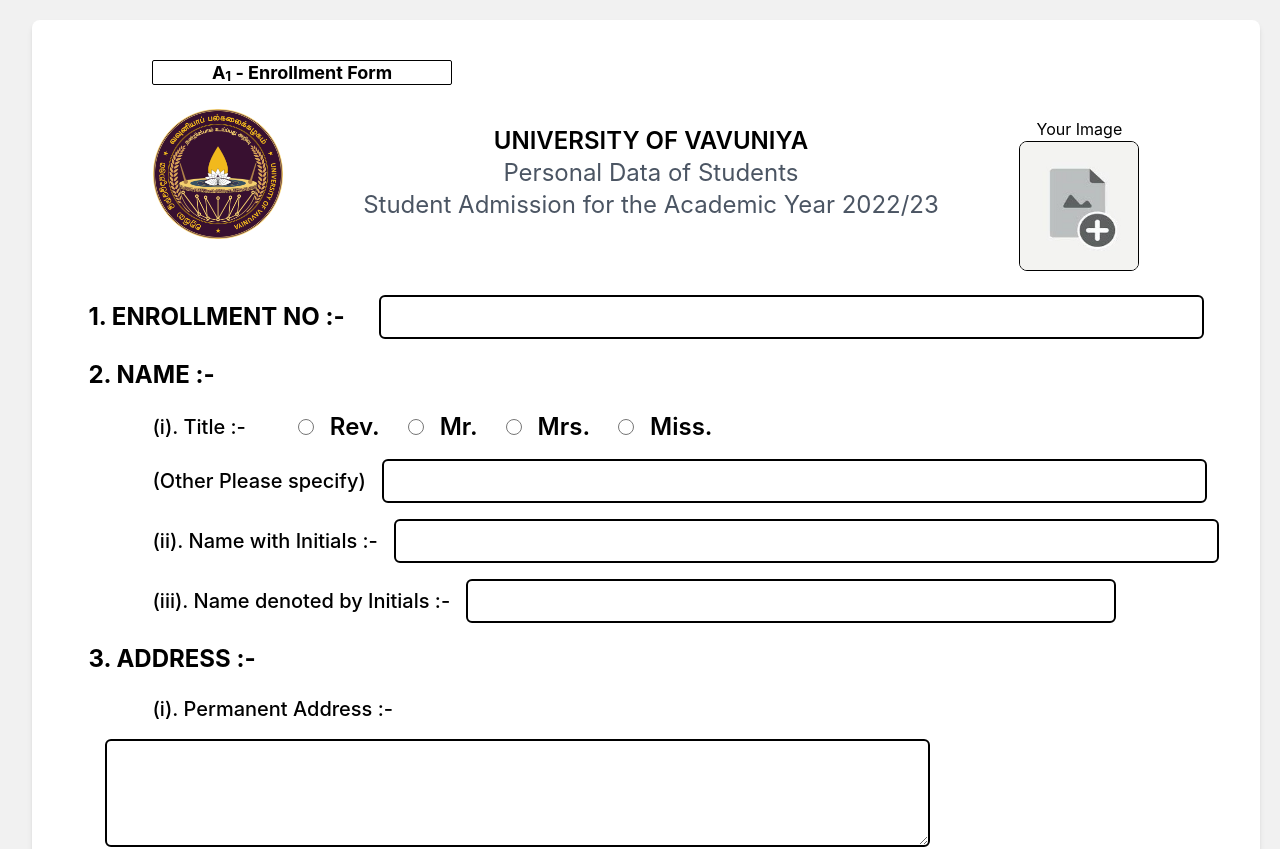
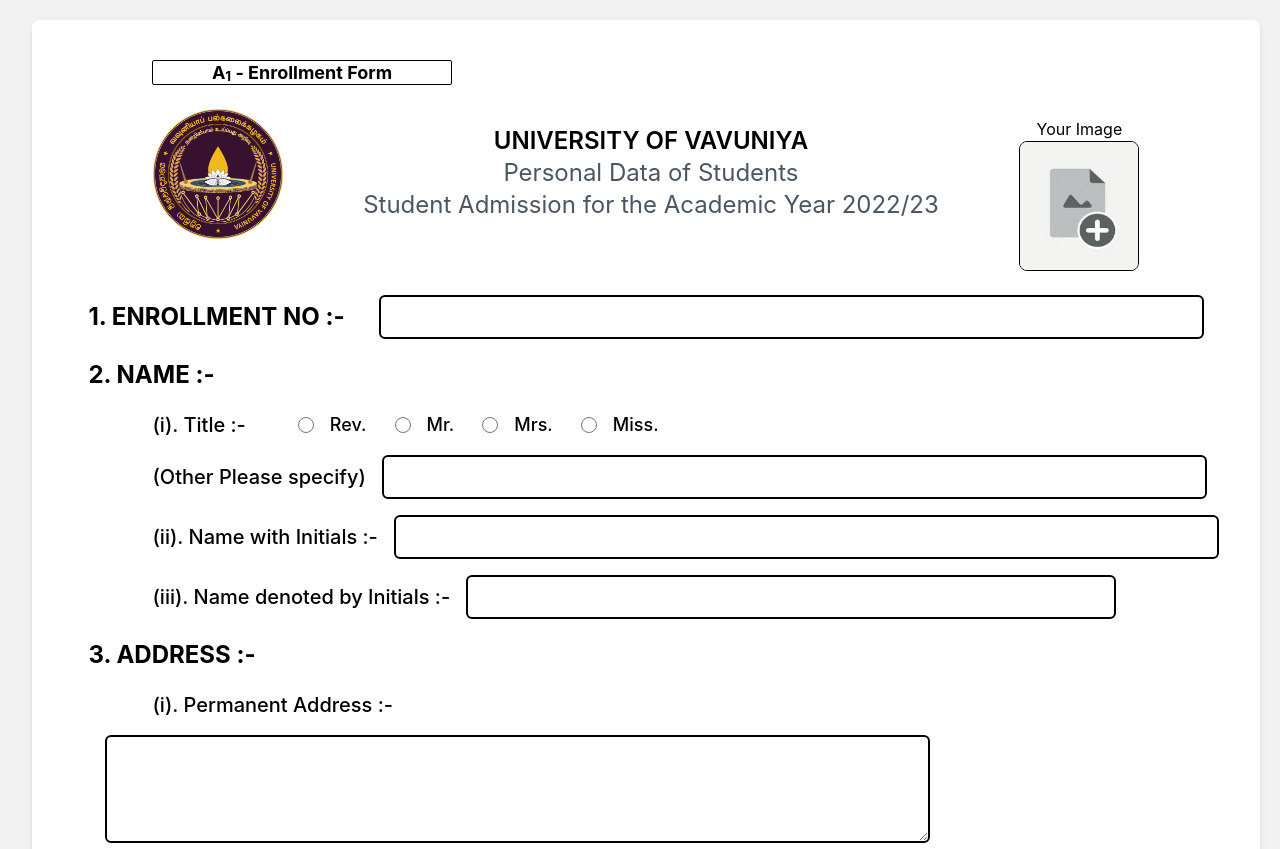
Before and after one commit to MohamadNazik/uov-student-registration-and-renewal-system, a React (Vite) app in the folder student-frontend/: page /a1-from-part-1 in a window 1280 px wide. Shown: the top 849 px of the page. Built offline with nearby package versions, Linux system fonts and the light colour scheme.

Commit message:
`Refactor font styles in A1Form_Part01 component`

```diff
--- a/student-frontend/src/pages/RegistrationProcess/A1Form_Part01.jsx
+++ b/student-frontend/src/pages/RegistrationProcess/A1Form_Part01.jsx
@@ -138,7 +138,7 @@
                     value="Rev"
                     className="w-3 h-3 sm:w-[14px] sm:h-[14px] xl:w-[16px] xl:h-[16px] rounded-full accent-[#391031]"
                   />
-                  <span className="text-sm sm:text-lg xl:text-2xl font-semibold">
+                  <span className="text-sm sm:text-base xl:text-lg font-medium">
                     Rev.
                   </span>
                 </label>
@@ -149,7 +149,7 @@
                     value="Mr"
                     className="w-3 h-3 sm:w-[14px] sm:h-[14px] xl:w-[16px] xl:h-[16px] rounded-full accent-[#391031]"
                   />
-                  <span className="text-sm sm:text-lg xl:text-2xl font-semibold">
+                  <span className="text-sm sm:text-base xl:text-lg font-medium">
                     Mr.
                   </span>
                 </label>
@@ -160,7 +160,7 @@
                     value="Mrs"
                     className="w-3 h-3 sm:w-[14px] sm:h-[14px] xl:w-[16px] xl:h-[16px] rounded-full accent-[#391031]"
                   />
-                  <span className="text-sm sm:text-lg xl:text-2xl font-semibold">
+                  <span className="text-sm sm:text-base xl:text-lg font-medium">
                     Mrs.
                   </span>
                 </label>
@@ -171,7 +171,7 @@
                     value="Miss"
                     className="w-3 h-3 sm:w-[14px] sm:h-[14px] xl:w-[16px] xl:h-[16px] rounded-full accent-[#391031]"
                   />
-                  <span className="text-sm sm:text-lg xl:text-2xl font-semibold">
+                  <span className="text-sm sm:text-base xl:text-lg font-medium">
                     Miss.
                   </span>
                 </label>
```
